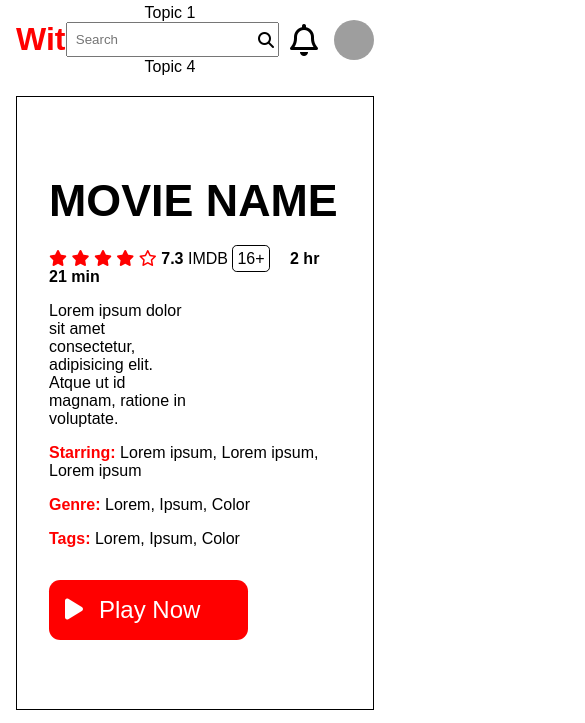
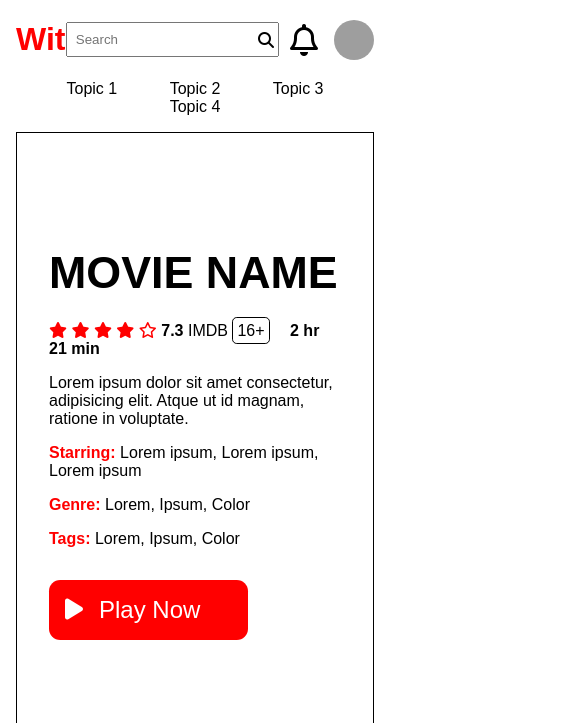
Before and after one commit to halime-metin/s4HMProject, a plain HTML site: page index.html in a window 390 px wide. Shown: the top 723 px of the page, 585 px wide, since content can reach past the window. Drawn offline with Linux system fonts and the light colour scheme; grey boxes are pictures that could not be loaded.

Commit message:
before res.

```diff
--- a/index.css
+++ b/index.css
@@ -182,9 +182,23 @@ footer div:first-child {
     flex-grow:1;
 }
 
-footer div {
-    flex-basis:20%;
-}
 footer nav a:first-child {
     margin-left:0;
 }
+@media (max-width:900px) {
+    .description {
+        width:auto;
+    }
+    header {
+        flex-wrap:wrap;
+    }
+
+    header nav {
+        order:3;
+        width:100%;
+        text-align:center;
+    }
+    .section-content {
+        overflow:auto;
+    }
+}
```
